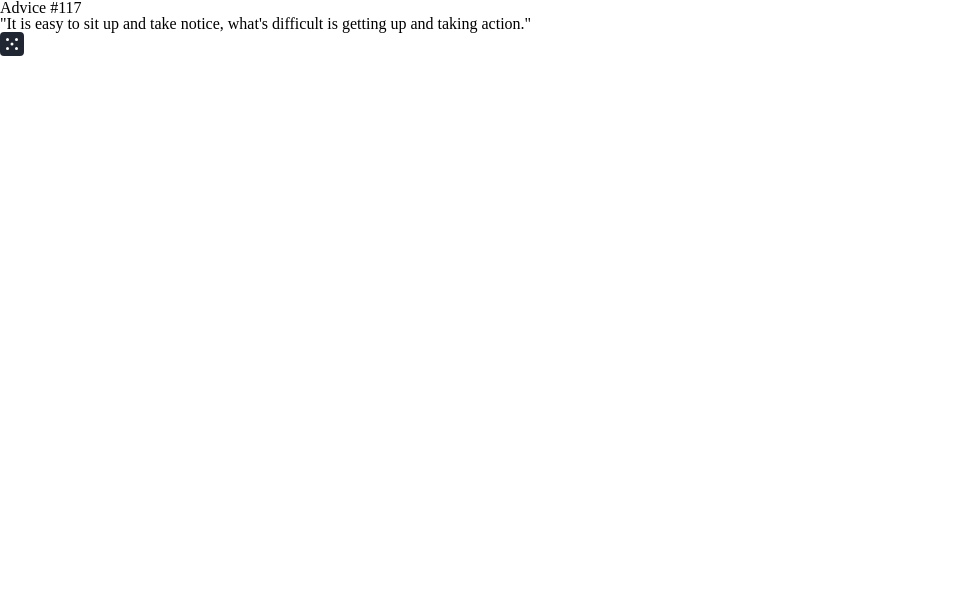
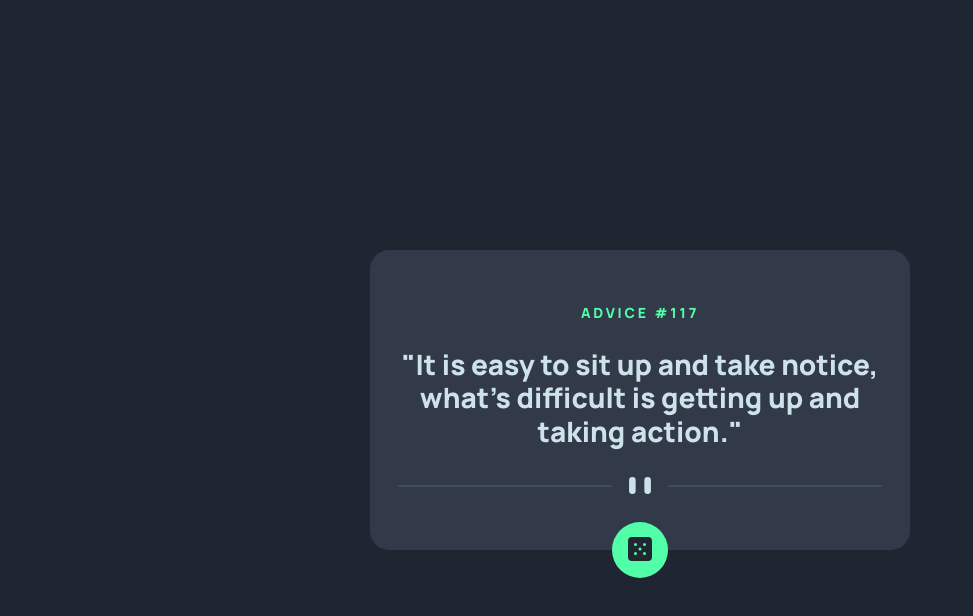
Before and after one commit to moheb2000/Advice-generator-app-challenge-hub, a plain HTML site: page index.html in a window 1280 px wide. Shown: the whole page, without its empty margins (0-973 px from the left). Drawn offline with Linux system fonts and the light colour scheme.

Commit message:
Complete style.css

```diff
--- a/css/style.css
+++ b/css/style.css
@@ -3,3 +3,97 @@
 
 *, *::before, *::after {box-sizing: inherit;}
 html {box-sizing: border-box;}
+
+:root {
+  --cl-light-cyan: hsl(193, 38%, 86%);
+  --cl-neon-green: hsl(150, 100%, 66%);
+  --cl-grayish-blue: hsl(217, 19%, 38%);
+  --cl-dark-grayish-blue: hsl(217, 19%, 24%);
+  --cl-dark-blue: hsl(218, 23%, 16%);
+
+  --fs-default: 28px;
+
+  font: 800 var(--fs-default) "Manrope";
+}
+
+html {
+  height: 100%;
+}
+
+body {
+  background-color: var(--cl-dark-blue);
+  height: inherit;
+}
+
+main {
+  display: flex;
+  height: inherit;
+  justify-content: center;
+  align-items: center;
+}
+
+.container {
+  max-width: 540px;
+  position: relative;
+  background-color: var(--cl-dark-grayish-blue);
+  text-align: center;
+  margin: 5%;
+  border-radius: .7rem;
+  padding: 1rem;
+}
+
+.advice_title {
+  color: var(--cl-neon-green);
+  text-transform: uppercase;
+  font-size: .5rem;
+  letter-spacing: .1rem;
+  margin: 1rem 0;
+}
+
+.advice {
+  color: var(--cl-light-cyan);
+  line-height: 1.2rem;
+  margin-bottom: 1rem;
+}
+
+.get_advice {
+  position: absolute;
+  bottom: 0;
+  left: 50%;
+  width: 56px;
+  height: 56px;
+  display: inline-block;
+  background-color: var(--cl-neon-green);
+  padding: .5rem;
+  border-radius: 10rem;
+  transform: translate(-50%, 28px);
+  transition: box-shadow .5s;
+}
+
+.get_advice:hover {
+  cursor: pointer;
+  box-shadow: 0 0 1rem var(--cl-neon-green);
+  transition: box-shadow .5s;
+}
+
+.seperator {
+  margin: 1rem 0;
+}
+
+.desktop--visible, .mobile--visible {
+  width: 100%;
+}
+
+.desktop--visible {
+  display: none;
+}
+
+@media all and (min-width: 600px) {
+  .desktop--visible {
+    display: block;
+  }
+
+  .mobile--visible {
+    display: none;
+  }
+}
--- a/index.html
+++ b/index.html
@@ -11,9 +11,12 @@
   <body>
     <main>
       <div class="container">
-        <p>Advice #117</p>
-        <blockquote><p>"It is easy to sit up and take notice, what's difficult is getting up and taking action."</p></blockquote>
-        <div class="seperator"></div>
+        <p class="advice_title">Advice #117</p>
+        <blockquote><p class="advice">"It is easy to sit up and take notice, what's difficult is getting up and taking action."</p></blockquote>
+        <div id="seperator" class="seperator">
+          <img class="mobile--visible" src="images/pattern-divider-mobile.svg" alt="seperator">
+          <img class="desktop--visible" src="images/pattern-divider-desktop.svg" alt="seperator">
+        </div>
         <div class="get_advice"><img src="images/icon-dice.svg" alt="dice icon"></div>
       </div>
     </main>
```
